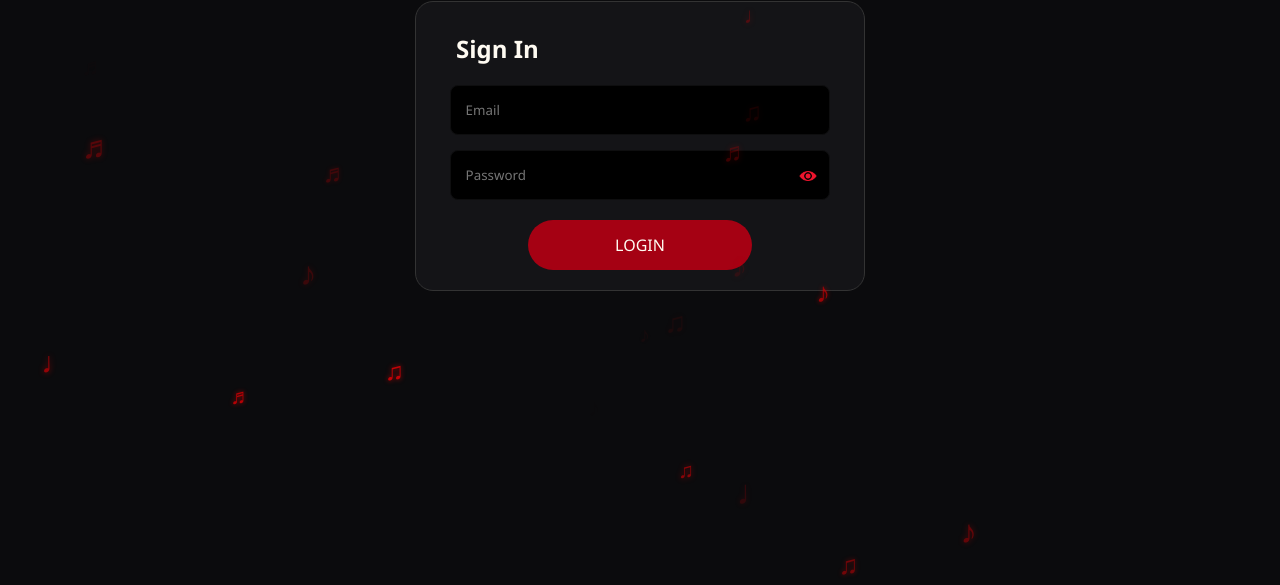
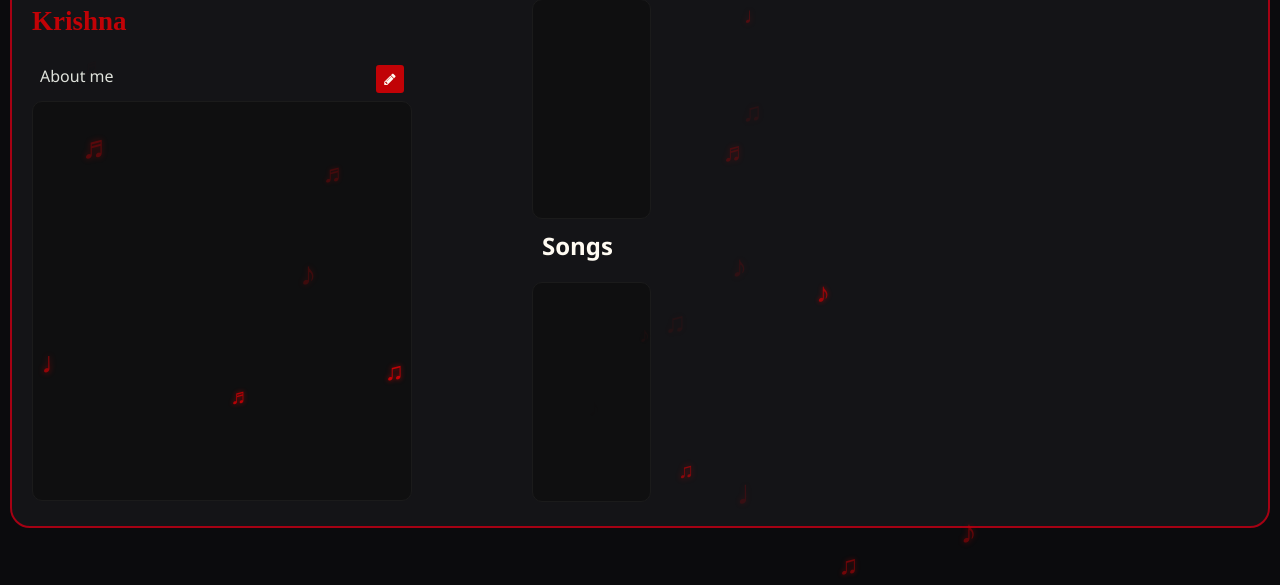
Before and after one commit to nyxens/webdev, a plain HTML site: page Lite/profile.html in a window 1280 px wide. Shown: the part 215-800 px from the top of the page. Drawn offline with Linux system fonts and the light colour scheme; a web font is replaced by a local one.

Commit message:
addition of profile page

```diff
--- a/Lite/js/auth.js
+++ b/Lite/js/auth.js
@@ -16,4 +16,5 @@ login.addEventListener("click", () => {
     const email = document.getElementById("email").value;
     const pass = document.getElementById("password").value;
     console.log(email,pass);
+    window.location.href = "profile.html";
 });
--- a/Lite/js/trend.js
+++ b/Lite/js/trend.js
@@ -4,7 +4,7 @@ const navSearchBtn = document.getElementById("navsearchbtn");
 const grid = document.getElementById("grid");
 async function fetchTrendingSongs() {
   try {
-    const response = await fetch("https://itunes.apple.com/us/rss/topsongs/limit=90/json");
+    const response = await fetch("https://itunes.apple.com/in/rss/topsongs/limit=90/json");
     const data = await response.json();
     const songs = data.feed.entry.map((item, index) => ({
       title: item["im:name"].label,
--- a/Lite/login.html
+++ b/Lite/profile.html
@@ -6,28 +6,39 @@
   <link rel="preconnect" href="https://fonts.googleapis.com" />
   <link rel="preconnect" href="https://fonts.gstatic.com" crossorigin />
   <link href="https://fonts.googleapis.com/css2?family=Yuji+Boku&display=swap" rel="stylesheet" />
+  <link rel="stylesheet" href="https://cdnjs.cloudflare.com/ajax/libs/font-awesome/4.7.0/css/font-awesome.min.css" />
   <title>HumIt</title>
   <link rel="stylesheet" href="style.css" />
 </head>
 <body>
   <nav>
-    <h1 id="brand">HumIT</h1>
+    <h1 id="brand">HumiT</h1>
     <ul>
       <li><img class="modetoggle" id="modetoggle" src="images/brightness.png"></li>
       <li><a href="home.html">Home</a></li>
       <li><a href="porter.html">Porter</a></li>
       <li><a href="trending.html">Trending</a></li>
-      <li><a href="login.html">Login</a></li>
+      <li><a href="profile.html">Profile</a></li>
     </ul>
   </nav>
-  <div class="logincard">
-    <h2>Sign In</h2>
-    <input id="email" type="email" placeholder="Email" />
-    <div class="wrapper1">
-      <input id="password" type="password" placeholder="Password" />
-      <img class="toggle" id="toggle" src="images/show.png" />
+  <div class="profile-card">
+      <div class="profile">
+        <h1>Welcome</h1>
+        <h1>Back</h1>
+        <h2>Krishna</h2>
+        <div id="aboutwrap">
+            <a>About me</a>
+            <button><i class="fa fa-pencil"></i></button>
+        </div>
+        <textarea></textarea>
+      </div>
+      <div class="library">
+        <h1>Library</h1>
+        <h2>Playlists</h2>
+        <div class="playlists"></div>
+        <h2>Songs</h2>
+        <div class="songs"></div>
     </div>
-    <button id="login">LOGIN</button>
   </div>
   <div id="musiceffect"></div>
   <script src="js/musiceffect.js"></script>
--- a/Lite/style.css
+++ b/Lite/style.css
@@ -3,6 +3,7 @@
   --black1:#000000;
   --black2:#0e0e0f;
   --black3:#0b0b0d;
+  --black4:#1b1b1b;
   --dark:#0f0f10;
   --dark2:#141417;
   --red1:#C10206;
@@ -15,11 +16,12 @@
   --black1:#FFFFFF;
   --black2:#babbbc;
   --black3:#f4f4f4;
+  --black4:#b1b1b1;
   --dark:#FFFFFF;
   --dark2:#F1F3F6;
   --red2:#d7292c;
   --red1:#ee142d;
-  --white:#3e3e3e;
+  --white:#161616;
   --gray:#3A3F45;
   --gray2:#C9CED6;
   }
@@ -388,3 +390,83 @@ audio::-webkit-media-controls-panel {
   }
 }
 /* music ends */
+/* profile starts */
+.profile-card{
+  position: relative;
+  max-width: 1500px;
+  margin: 20px 10px;
+  display: flex;
+  background-color: var(--dark2);
+  border: 2px solid var(--red2);
+  border-radius: 20px;
+  transition: 0.3s;
+}
+.profile-card:hover{
+  position: relative;
+  max-width: 1500px;
+  margin: 20px 10px;
+  display: flex;
+  background-color: var(--dark2);
+  border: 2px solid var(--red1);
+  box-shadow: 0 0 25px rgba(225, 6, 0, 0.18);
+  border-radius: 20px;
+}
+.profile{
+  max-width: 450px;
+  padding: 20px;
+  font-size: large;
+  color: var(--white);
+}
+.profile h2{
+  font-family: "Yuji Boku";
+  margin-top: 15px;
+  color:var(--red1);
+  margin-bottom: 20px;
+}
+#aboutwrap{
+  display: flex;
+  max-width: 400px;
+  justify-content: space-between;
+  padding:8px;
+  color: var(--gray);
+  font-size: medium;
+}
+#aboutwrap button{
+  height: 28px;
+  width: 28px;
+  background-color: var(--red1);
+  color: var(--white);
+  border: none;
+  border-radius: 3px;
+}
+.profile textarea{
+  resize: none;
+  border: 1px solid var(--black4);
+  background-color:var(--dark);
+  height: 400px;
+  width: 380px;
+  border-radius: 10px;
+}
+.library{
+  margin-left: 80px;
+  padding: 20px;
+  color: var(--white);
+}
+.library h2{
+  padding: 10px;
+  margin-bottom: 10px;
+}
+.playlists{
+  height: 220px;
+  max-width: 950px;
+  border: 1px solid var(--black4);
+  border-radius: 10px;
+  background-color:var(--dark);
+}
+.songs{
+  height: 220px;
+  max-width: 950px;
+  border: 1px solid var(--black4);
+  border-radius: 10px;
+  background-color:var(--dark);
+}
```
Also changed, not shown: Lite/home.html (+1 -1 lines), Lite/porter.html (+1 -1 lines), Lite/trending.html (+1 -1 lines).
